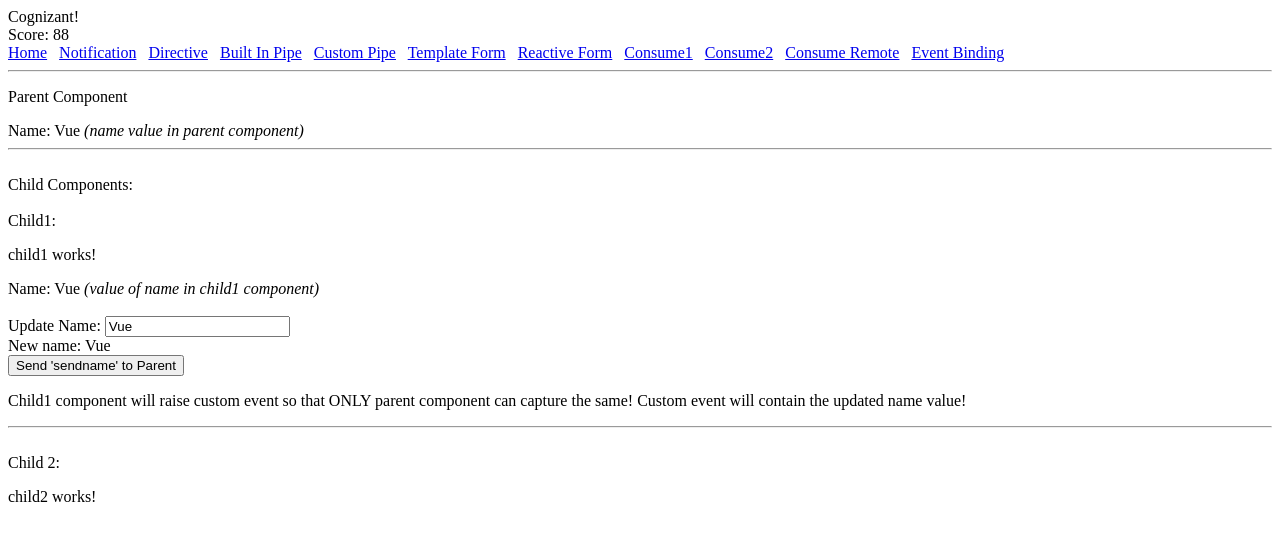
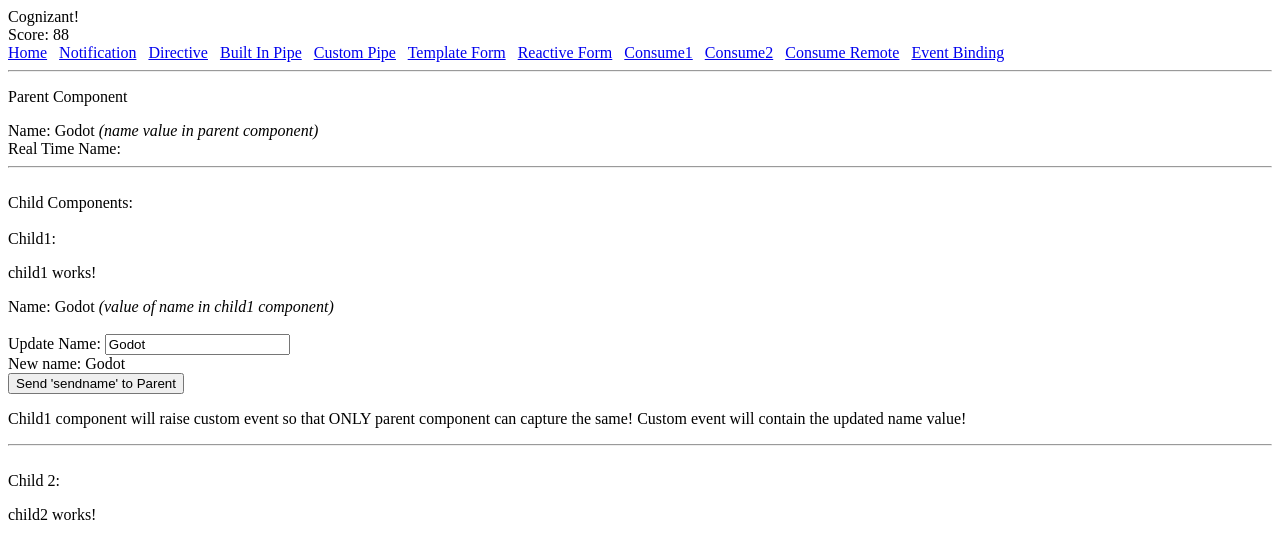
Before and after one commit to prafful/angular_jan2020, an Angular app: page /eventbinding in a window 1280 px wide. Shown: the top 558 px of the page. Built offline with nearby package versions, Linux system fonts and the light colour scheme.

Commit message:
eventbinding - brodcasting events from child in realtime

```diff
--- a/src/app/eventbinding/child1/child1.component.html
+++ b/src/app/eventbinding/child1/child1.component.html
@@ -2,7 +2,10 @@
 Name: {{sendname}} <i>(value of name in child1 component)</i>
 <br>
 <br>
-Update Name: <input type="text" [(ngModel)]='sendname'>
+Update Name:
+<input type="text"
+             [(ngModel)]='sendname'
+             (ngModelChange)="realTimeName()" >
 <br>
 New name: {{sendname}}
 <br>
--- a/src/app/eventbinding/child1/child1.component.ts
+++ b/src/app/eventbinding/child1/child1.component.ts
@@ -11,11 +11,21 @@ export class Child1Component implements OnInit {
 
  @Output() newName = new EventEmitter()
 
+ @Output() realTimeChange = new EventEmitter()
+
  updateName(){
    //event called newName is emitted.
    //ONLY Parent component can capture this event
   this.newName.emit(this.sendname)
  }
+
+ realTimeName(){
+  console.log("Check for realtime change");
+  console.log(this.sendname);
+  this.realTimeChange.emit(this.sendname)
+ }
+
+
 
   constructor() { }
 
--- a/src/app/eventbinding/parent/parent.component.html
+++ b/src/app/eventbinding/parent/parent.component.html
@@ -1,12 +1,16 @@
 <p>Parent Component</p>
 Name: {{name}}   <i>(name value in parent component)</i>
+<br>
+Real Time Name: {{realTimeName}}
 <hr>
 <br>
 Child Components:
 <br>
 <br>
 Child1:
-<cts-child1 [sendname]='name' (newName)="getNewNameFromChild($event)" ></cts-child1>
+<cts-child1 [sendname]='name'
+            (newName)="getNewNameFromChild($event)"
+            (realTimeChange)="getNewNameInRealTime($event)"></cts-child1>
 <hr>
 <br>
 Child 2:
--- a/src/app/eventbinding/parent/parent.component.ts
+++ b/src/app/eventbinding/parent/parent.component.ts
@@ -7,12 +7,20 @@ import { Component, OnInit } from '@angular/core';
 })
 export class ParentComponent implements OnInit {
 
-  name = "Vue"
+  name = "Godot"
+  realTimeName:string = name
 
   getNewNameFromChild(e){
     console.log("Inside parent!");
     console.log(e);
     this.name = e
+  }
+
+  getNewNameInRealTime(e){
+    console.log("Real Time!");
+    console.log(e);
+    this.realTimeName = e
+
   }
 
   constructor() { }
```
